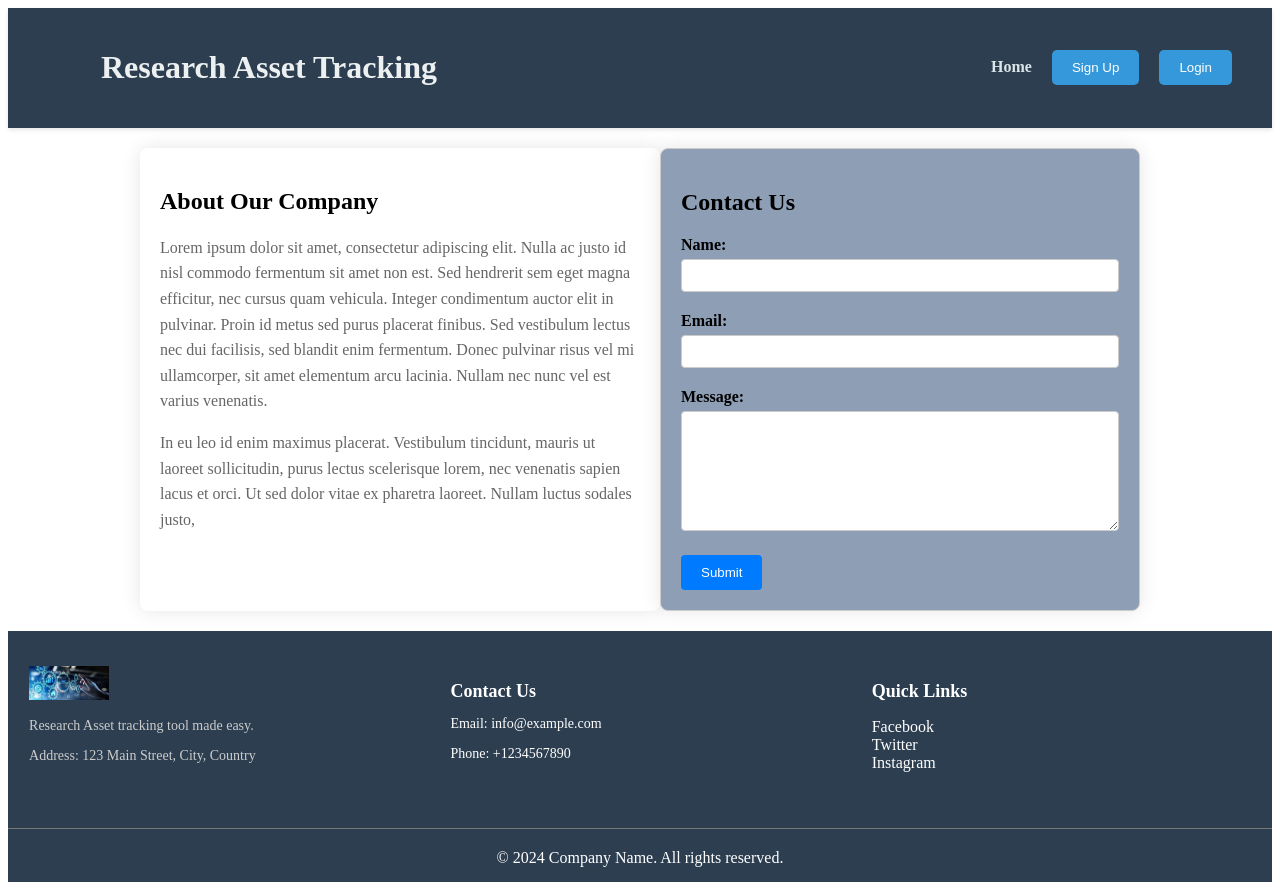
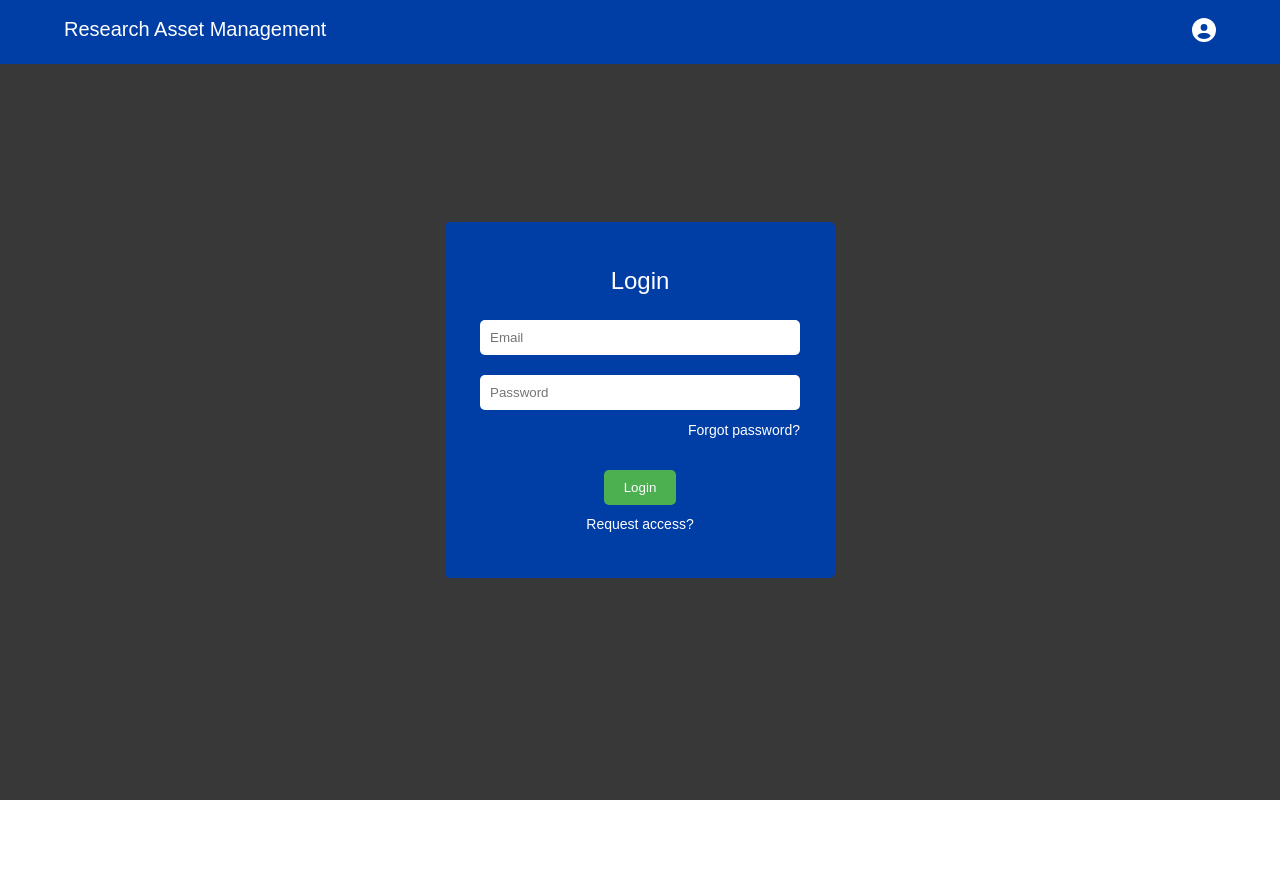
Before and after one commit to slu-csci-5030/RAM_Team_SLU, a React (Vite) app in the folder Frontend/: page / in a window 1280 px wide. After the commit the page ends 800 px from the top, so only its background shows below. Built offline with nearby package versions, Linux system fonts and the light colour scheme.

Commit message:
Login page

```diff
--- a/Frontend/package.json
+++ b/Frontend/package.json
@@ -10,6 +10,9 @@
     "preview": "vite preview"
   },
   "dependencies": {
+    "@fortawesome/fontawesome-svg-core": "^6.5.1",
+    "@fortawesome/free-solid-svg-icons": "^6.5.1",
+    "@fortawesome/react-fontawesome": "^0.2.0",
     "react": "^18.2.0",
     "react-dom": "^18.2.0",
     "react-router-dom": "^5.2.0"
--- a/Frontend/src/assets/Styles/CompanyDescription.css
+++ b/Frontend/src/assets/Styles/CompanyDescription.css
@@ -1,81 +1,56 @@
-
-.contact-and-description-container {
-  max-width: 1000px;
-  margin: 0 auto;
-  padding: 20px;
+.login__outer__container {
+  background-color: #383838;
   display: flex;
-  justify-content: space-between;
+  justify-content: center;
+  align-items: center;
+  height: 100vh;
 }
 
-.company-description,
-.contact-form-container {
-  width: 48%;
+.login__container {
+  background-color: #003da5;
+  color: #fff;
+  padding: 45px;
+  border-radius: 5px;
+  display: flex;
+  flex-direction: column;
+  align-items: center;
+  width: 300px;
+}
+.login__container input[type="email"],
+.login__container input[type="password"] {
+  width: 100%;
+  padding: 10px;
+  margin-bottom: 20px;
+  border: none;
+  border-radius: 5px;
+  background-color: #fff;
+}
+.login__container button {
+  background-color: #4CAF50;
+  color: #fff;
+  padding: 10px 20px;
+  border: none;
+  border-radius: 5px;
+  cursor: pointer;
+  margin-top: 40px;
+}
+.request__access {
+  margin-top: 10px;
+  text-align: center;
+}
+.password__container {
+  position: relative;
+  width: 100%;
+}
+.forgot__password__link {
+  position: absolute;
+  top: 50%;
+  right: -10px;
+  transform: translateY(-50%);
+  font-size: 14px;
 }
 
-.company-description {
-  padding: 20px;
-  border-radius: 8px;
-  box-shadow: 0 0 20px rgba(0, 0, 0, 0.1);
-  background-color: #fff;
-  transition: transform 0.3s ease; /* Adding transition for hover effect */
+.login__heading {
+  margin-bottom: 25px;
+  font-size: 24px;
 }
-
-.company-description:hover {
-  transform: translateY(-5px);
-}
-
-.company-description h2 {
-  font-size: 24px;
-  margin-bottom: 20px;
-}
-
-.company-description p {
-  font-size: 16px;
-  color: #666;
-  line-height: 1.6;
-}
-
-.contact-form {
-  padding: 20px;
-  border: 1px solid #ccc;
-  border-radius: 8px;
-  box-shadow: 0 0 20px rgba(0, 0, 0, 0.1); /* Adding shadow effect */
-  background-color: #8e9fb5; /* Background color for the card */
-}
-
-.contact-form .form-group {
-  margin-bottom: 20px;
-}
-
-.contact-form .form-group label {
-  display: block;
-  font-weight: bold;
-  margin-bottom: 5px;
-}
-
-.contact-form input[type="text"],
-.contact-form input[type="email"],
-.contact-form textarea {
-  width: 100%;
-  padding: 8px;
-  border: 1px solid #ccc;
-  border-radius: 4px;
-  box-sizing: border-box;
-}
-
-.contact-form textarea {
-  height: 120px;
-}
-
-.contact-form button {
-  background-color: #007bff;
-  color: #fff;
-  border: none;
-  padding: 10px 20px;
-  border-radius: 4px;
-  cursor: pointer;
-}
-
-.contact-form button:hover {
-  background-color: #0056b3;
-}
--- a/Frontend/src/assets/Styles/Header.css
+++ b/Frontend/src/assets/Styles/Header.css
@@ -1,62 +1,37 @@
-/* Header.css */
-
-.header {
-    display: flex;
-    justify-content: space-between;
-    align-items: center;
-
-    padding: 20px;
-    background-color: #2c3e50; /* Dark blue */
-    color: #ecf0f1; /* Light gray */
-    box-shadow: 0 2px 4px rgba(0, 0, 0, 0.1); /* Shadow effect */
+.header__menu{
+    position: fixed;
+    top: 0;
+    background: #003da5;
+    height: 4rem;
+    overflow: hidden;
+    z-index: auto;
+    left: 0;
+    width: 100%;
 }
 
-.nav ul {
-    list-style: none;
-    padding: 0;
+.header__menu__wrap{
+    padding-right: 4rem;
+    padding-left: 4rem;
+    position: relative;
+    max-width: 80rem;
+    margin-right: auto;
+    margin-left: auto;
 }
 
-.nav ul li {
-    display: inline;
-    margin-right: 20px;
+.logo{
+    font-family: brandon-grotesque,sans-serif;
+    color: #fff;
+    font-size: 20px;
+    margin-top: 18px;
+    float: left;
 }
 
-.nav ul li a {
-    color: #dbe4e7; /* Light gray */
-    text-decoration: none;
-    font-weight: bold;
-    transition: color 0.3s ease;
+.header__menu__group{
+    float: right;
+    margin-top: 18px;
 }
 
-.nav ul li a:hover {
-    color: #3498db; /* Blue */
+.header__icon{
+    color: #fff;
+    font-size: 24px;
 }
-
-h1 {
-    position: relative;
-    animation: MyDiv;
-    animation-duration: 3s;
-    animation-iteration-count: infinite;
-    animation-timing-function: ease-in;
-    animation-direction: normal;
-}
-
-@keyframes MyDiv {
-    0%   {left: 0px; top: 0px;}
-    100%  {left: 100px; top: 0px;}
-}
-
-/* Styling for the buttons */
-.Button {
-    padding: 10px 20px; /* Adjust padding as needed */
-    background-color: #3498db; /* Blue */
-    color: #fff; /* White text color */
-    border: none;
-    border-radius: 5px;
-    cursor: pointer;
-    transition: background-color 0.3s ease;
-}
-
-.Button:hover {
-    background-color: #2980b9; /* Darker blue on hover */
-}
--- a/Frontend/src/components/CompanyDescription.jsx
+++ b/Frontend/src/components/CompanyDescription.jsx
@@ -3,57 +3,20 @@ import React, { useState } from 'react';
 import '../assets/Styles/CompanyDescription.css';
 
 function CompanyDescription() {
-  const [name, setName] = useState('');
-  const [email, setEmail] = useState('');
-  const [message, setMessage] = useState('');
-
-  const handleSubmit = (e) => {
-    e.preventDefault();
-
-    console.log('Form submitted with Name:', name, 'Email:', email, 'Message:', message);
-    // Reset form fields
-    setName('');
-    setEmail('');
-    setMessage('');
-  };
-
   return (
-    <div className="contact-and-description-container">
-      <div className="company-description">
-        <h2>About Our Company</h2>
-        <p>
-          Lorem ipsum dolor sit amet, consectetur adipiscing elit. Nulla ac justo id nisl commodo fermentum sit amet
-          non est. Sed hendrerit sem eget magna efficitur, nec cursus quam vehicula. Integer condimentum auctor elit
-          in pulvinar. Proin id metus sed purus placerat finibus. Sed vestibulum lectus nec dui facilisis, sed blandit
-          enim fermentum. Donec pulvinar risus vel mi ullamcorper, sit amet elementum arcu lacinia. Nullam nec nunc vel
-          est varius venenatis.
-        </p>
-        <p>
-          In eu leo id enim maximus placerat. Vestibulum tincidunt, mauris ut laoreet sollicitudin, purus lectus
-          scelerisque lorem, nec venenatis sapien lacus et orci. Ut sed dolor vitae ex pharetra laoreet. Nullam luctus
-          sodales justo,
-        </p>
+    <div className='login__outer__container'>
+    <div className="login__container">
+      <div className='login__heading'>Login</div>
+      <input type="email" placeholder="Email" />
+      <input type="password" placeholder="Password" />
+      <div className="password__container">
+          <a href="#" className="forgot__password__link">Forgot password?</a>
       </div>
-      <div className="contact-form-container">
-        <div className="contact-form">
-          <h2>Contact Us</h2>
-          <form onSubmit={handleSubmit}>
-            <div className="form-group">
-              <label>Name:</label>
-              <input type="text" value={name} onChange={(e) => setName(e.target.value)} />
-            </div>
-            <div className="form-group">
-              <label>Email:</label>
-              <input type="email" value={email} onChange={(e) => setEmail(e.target.value)} />
-            </div>
-            <div className="form-group">
-              <label>Message:</label>
-              <textarea value={message} onChange={(e) => setMessage(e.target.value)} />
-            </div>
-            <button type="submit">Submit</button>
-          </form>
-        </div>
+      <button>Login</button>
+      <div className="request__access">
+        <a href="#">Request access?</a>
       </div>
+    </div>
     </div>
   );
 }
--- a/Frontend/src/components/Header.jsx
+++ b/Frontend/src/components/Header.jsx
@@ -1,44 +1,22 @@
 
 import React, { useState } from 'react';
-import LoginModal from './LoginModal';
-import SignUpModal from './SignUpmodal';
 import '../assets/Styles/Header.css';
+import { FontAwesomeIcon } from '@fortawesome/react-fontawesome'
+import { faUserCircle } from '@fortawesome/free-solid-svg-icons'
 
 
 function Header() {
-  const [showSignUpModal, setShowSignUpModal] = useState(false);
-  const [showLoginModal, setShowLoginModal] = useState(false);
-
-  const handleSignUpClick = () => {
-    setShowSignUpModal(true);
-  };
-
-  const handleLoginClick = () => {
-    setShowLoginModal(true);
-  };
-
-  const handleSignUpClose = () => {
-    setShowSignUpModal(false);
-  };
-
-  const handleLoginClose = () => {
-    setShowLoginModal(false);
-  };
 
   return (
-    <header className="header">
-        <h1>Research Asset Tracking</h1>
-
-      <nav className="nav">
-        <ul>
-          <li><a href="/">Home</a></li>
-          <li><button className='Button' onClick={handleSignUpClick}>Sign Up</button></li>
-          <li><button className='Button'onClick={handleLoginClick}>Login</button></li>
-        </ul>
-      </nav>
-
-      {showSignUpModal && <SignUpModal onClose={handleSignUpClose} />}
-      {showLoginModal && <LoginModal onClose={handleLoginClose} />}
+    <header>
+        <div className='header__menu'>
+          <div className='header__menu__wrap'>
+            <div className='logo'>Research Asset Management</div>
+            <div className='header__menu__group'>
+              <FontAwesomeIcon icon={faUserCircle} className='header__icon'/>
+              </div>
+          </div>
+        </div>
     </header>
   );
 }
--- a/Frontend/src/index.css
+++ b/Frontend/src/index.css
@@ -66,3 +66,18 @@ button:focus-visible {
     background-color: #f9f9f9;
   }
 } */
+
+body {
+  font-family: brandon-grotesque,sans-serif;
+  margin: 0;
+}
+
+a {
+  color: #fff;
+  text-decoration: none;
+  font-size: 14px;
+}
+
+a:hover{
+  text-decoration: underline;
+}
--- a/Frontend/src/pages/Home.jsx
+++ b/Frontend/src/pages/Home.jsx
@@ -4,10 +4,10 @@ import CompanyDescription from '../components/CompanyDescription';
 import Footer from '../components/Footer';
 function Home() {
   return (
-    <div className="container">
+    <body>
       <CompanyDescription />
-      <Footer />
-    </div>
+      {/* <Footer /> */}
+    </body>
   )
 }
 export default Home;
```
Also changed, not shown: 1 other file (tests, documents, lock files or other folders).
